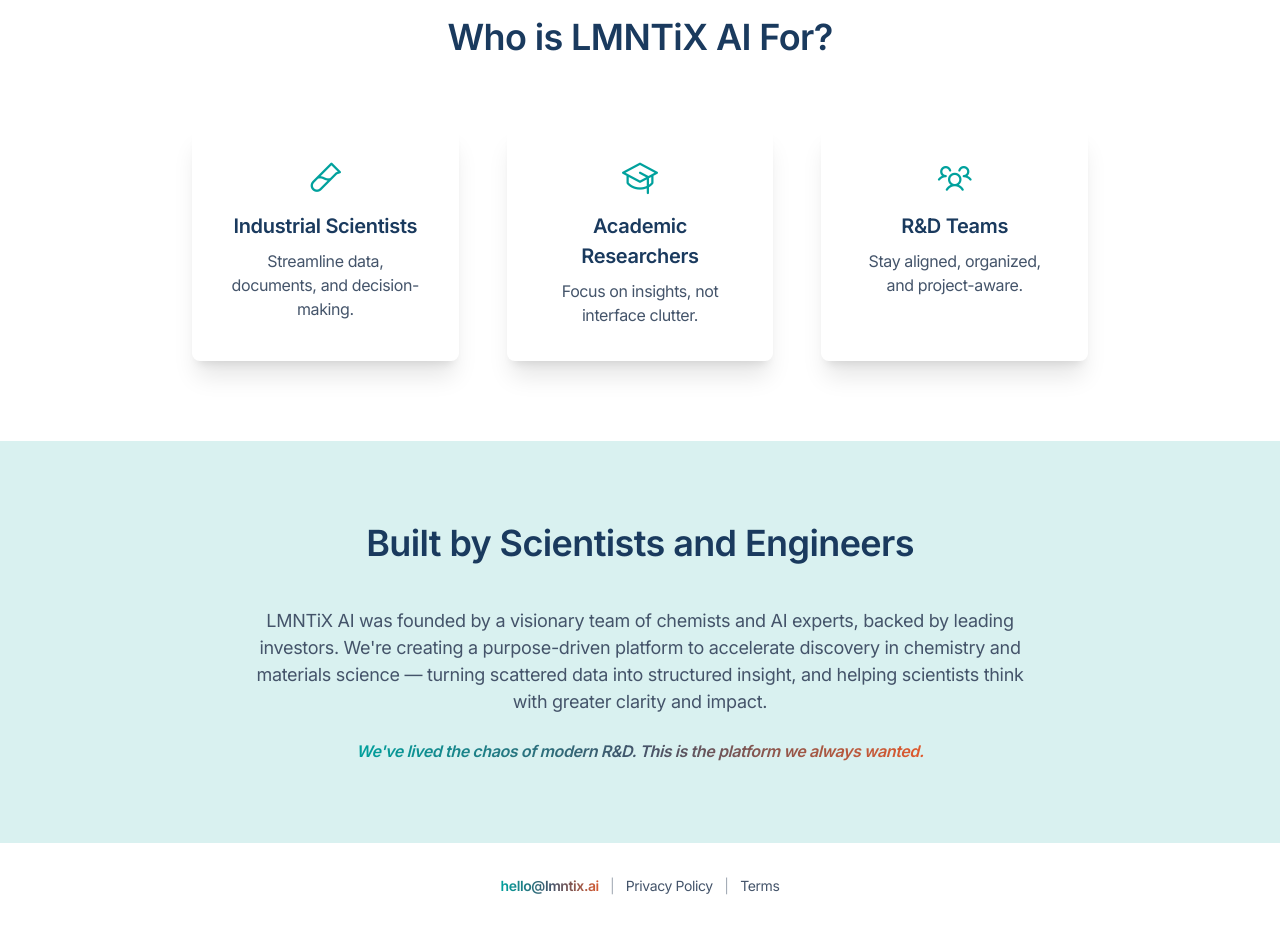
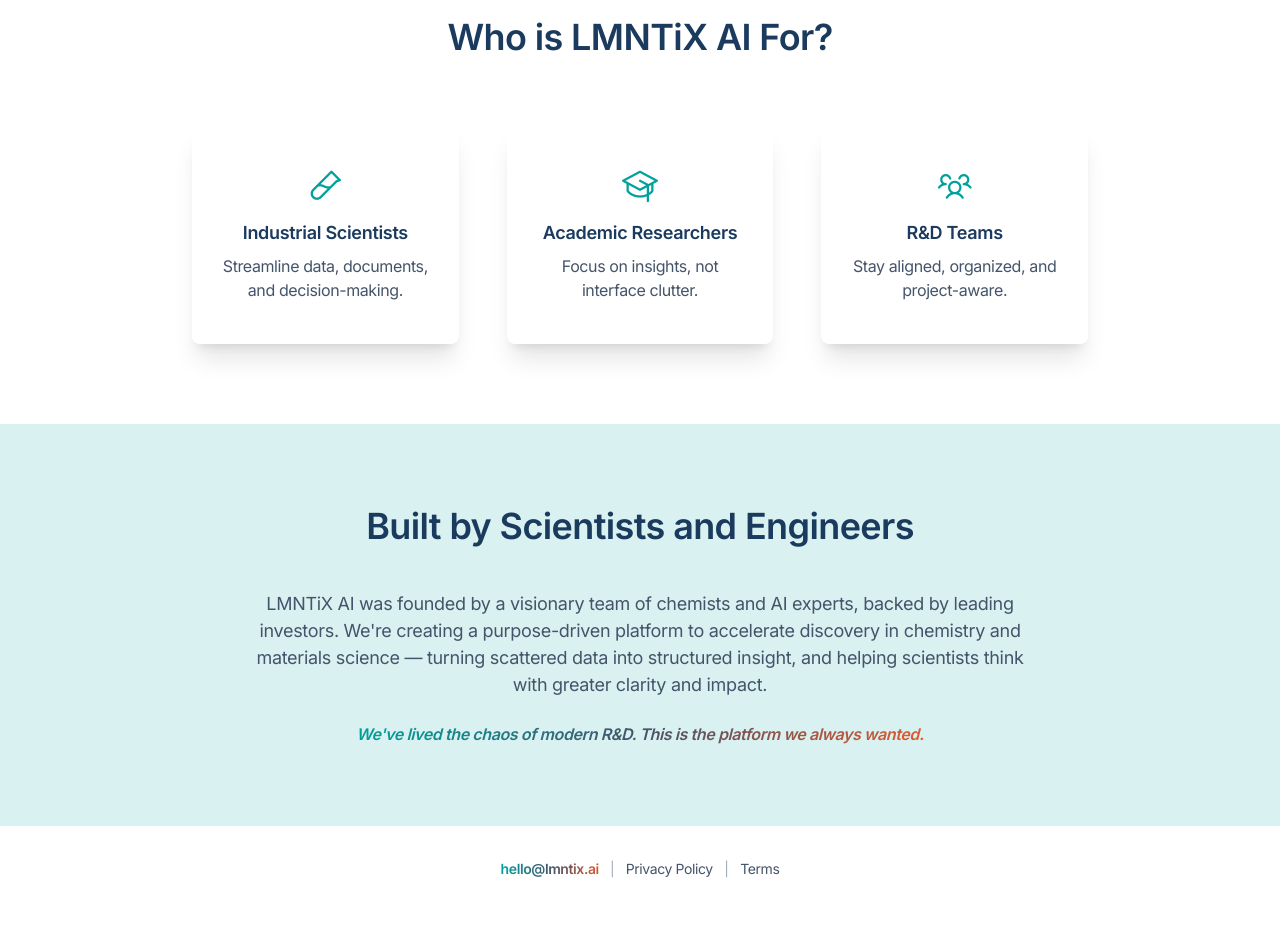
Before and after one commit to lmntix-ai/lmntix-landing-page, a website: page index.html in a window 1280 px wide. Shown: the part 1220-2145 px from the top of the page. Drawn offline with nearby package versions, Linux system fonts and the light colour scheme.

Commit message:
refine "Who is LMNTiX For?" section

```diff
--- a/index.html
+++ b/index.html
@@ -170,33 +170,33 @@
               </h2>
               <div class="grid grid-cols-1 md:grid-cols-3 gap-8 md:gap-12">
                 <!-- Column 1: Industrial Scientists -->
-                <div class="relative text-center p-8 rounded-lg shadow-xl bg-lmntix-light-bg dark:bg-lmntix-helper/30 transition-all duration-500 ease-in-out group hover:shadow-2xl hover:border-lmntix-accent-teal border-2 border-transparent overflow-hidden">
+                <div class="relative text-center px-6 py-10 rounded-lg shadow-xl bg-lmntix-light-bg dark:bg-lmntix-helper/30 transition-all duration-500 ease-in-out group hover:shadow-2xl hover:border-lmntix-accent-teal border-2 border-transparent overflow-hidden">
                   <div class="absolute inset-0 bg-gradient-to-br from-lmntix-accent-teal/5 via-lmntix-accent-teal/0 to-lmntix-accent-teal/5 dark:from-lmntix-accent-teal/10 dark:via-lmntix-primary/20 dark:to-lmntix-accent-teal/10 opacity-0 group-hover:opacity-100 transition-opacity duration-500 ease-in-out -z-10 scale-150 group-hover:scale-100">
                   </div>
                   <div class="flex justify-center items-center mb-4 text-4xl text-lmntix-accent-teal dark:text-lmntix-accent-teal">
-                    <i class="ph ph-test-tube"></i>
+                    <i class="ph ph-test-tube transition-transform duration-300 ease-in-out group-hover:scale-125"></i>
                   </div>
-                  <h3 class="text-xl font-semibold text-lmntix-primary dark:text-lmntix-white mb-2">Industrial Scientists</h3>
+                  <h3 class="text-lg font-semibold text-lmntix-primary dark:text-lmntix-white mb-2">Industrial Scientists</h3>
                   <p class="text-md text-lmntix-helper dark:text-lmntix-light-bg/80">Streamline data, documents, and decision-making.</p>
                 </div>
                 <!-- Column 2: Academic Researchers -->
-                <div class="relative text-center p-8 rounded-lg shadow-xl bg-lmntix-light-bg dark:bg-lmntix-helper/30 transition-all duration-500 ease-in-out group hover:shadow-2xl hover:border-lmntix-accent-teal border-2 border-transparent overflow-hidden">
+                <div class="relative text-center px-6 py-10 rounded-lg shadow-xl bg-lmntix-light-bg dark:bg-lmntix-helper/30 transition-all duration-500 ease-in-out group hover:shadow-2xl hover:border-lmntix-accent-teal border-2 border-transparent overflow-hidden">
                   <div class="absolute inset-0 bg-gradient-to-br from-lmntix-accent-teal/5 via-lmntix-accent-teal/0 to-lmntix-accent-teal/5 dark:from-lmntix-accent-teal/10 dark:via-lmntix-primary/20 dark:to-lmntix-accent-teal/10 opacity-0 group-hover:opacity-100 transition-opacity duration-500 ease-in-out -z-10 scale-150 group-hover:scale-100">
                   </div>
                   <div class="flex justify-center items-center mb-4 text-4xl text-lmntix-accent-teal dark:text-lmntix-accent-teal">
-                    <i class="ph ph-graduation-cap"></i>
+                    <i class="ph ph-graduation-cap transition-transform duration-300 ease-in-out group-hover:scale-125"></i>
                   </div>
-                  <h3 class="text-xl font-semibold text-lmntix-primary dark:text-lmntix-white mb-2">Academic Researchers</h3>
+                  <h3 class="text-lg font-semibold text-lmntix-primary dark:text-lmntix-white mb-2">Academic Researchers</h3>
                   <p class="text-md text-lmntix-helper dark:text-lmntix-light-bg/80">Focus on insights, not interface clutter.</p>
                 </div>
                 <!-- Column 3: R&D Teams -->
-                <div class="relative text-center p-8 rounded-lg shadow-xl bg-lmntix-light-bg dark:bg-lmntix-helper/30 transition-all duration-500 ease-in-out group hover:shadow-2xl hover:border-lmntix-accent-teal border-2 border-transparent overflow-hidden">
+                <div class="relative text-center px-6 py-10 rounded-lg shadow-xl bg-lmntix-light-bg dark:bg-lmntix-helper/30 transition-all duration-500 ease-in-out group hover:shadow-2xl hover:border-lmntix-accent-teal border-2 border-transparent overflow-hidden">
                   <div class="absolute inset-0 bg-gradient-to-br from-lmntix-accent-teal/5 via-lmntix-accent-teal/0 to-lmntix-accent-teal/5 dark:from-lmntix-accent-teal/10 dark:via-lmntix-primary/20 dark:to-lmntix-accent-teal/10 opacity-0 group-hover:opacity-100 transition-opacity duration-500 ease-in-out -z-10 scale-150 group-hover:scale-100">
                   </div>
                   <div class="flex justify-center items-center mb-4 text-4xl text-lmntix-accent-teal dark:text-lmntix-accent-teal">
-                    <i class="ph ph-users-three"></i>
+                    <i class="ph ph-users-three transition-transform duration-300 ease-in-out group-hover:scale-125"></i>
                   </div>
-                  <h3 class="text-xl font-semibold text-lmntix-primary dark:text-lmntix-white mb-2">R&D Teams</h3>
+                  <h3 class="text-lg font-semibold text-lmntix-primary dark:text-lmntix-white mb-2">R&D Teams</h3>
                   <p class="text-md text-lmntix-helper dark:text-lmntix-light-bg/80">Stay aligned, organized, and project-aware.</p>
                 </div>
               </div>
```
Also changed, not shown: style.css.
